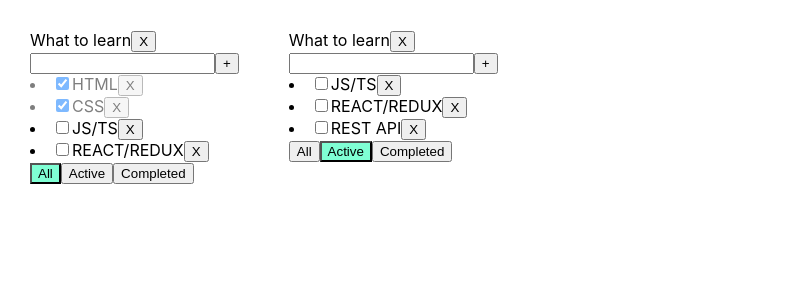
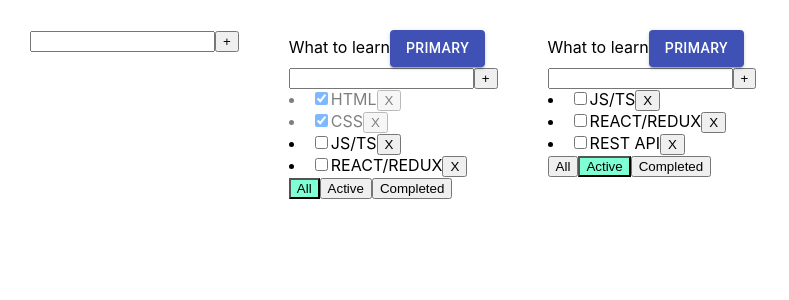
Before and after one commit to ZherdevMak/ToDoList, a React (Create React App) app: page / in a window 1280 px wide. Shown: the top 300 px of the page, without its empty margins (0-789 px from the left). Built offline with nearby package versions, Linux system fonts and the light colour scheme.

Commit message:
Week 7 after resolving troble with material-UI

```diff
--- a/package.json
+++ b/package.json
@@ -3,6 +3,9 @@
   "version": "0.1.0",
   "private": true,
   "dependencies": {
+    "@emotion/react": "^11.9.3",
+    "@emotion/styled": "^11.9.3",
+    "@material-ui/core": "^4.12.4",
     "@testing-library/jest-dom": "^4.2.4",
     "@testing-library/react": "^9.3.2",
     "@testing-library/user-event": "^7.1.2",
@@ -14,6 +17,7 @@
     "react": "^16.13.1",
     "react-dom": "^16.13.1",
     "react-scripts": "3.4.1",
+    "styled-components": "^5.3.5",
     "typescript": "~3.7.2",
     "uuid": "^8.3.2"
   },
--- a/src/App.tsx
+++ b/src/App.tsx
@@ -2,6 +2,7 @@ import React, {useState} from 'react';
 import './App.css';
 import TodoList, {TaskType} from "./TodoList";
 import {v1} from "uuid";
+import {AddItemForm} from "./component/AddItemForm";
 
 export type FilterValuesType = 'all' | 'active' | 'completed'
 
@@ -38,6 +39,15 @@ function App() {
             {id: v1(), title: "REACT/REDUX", isDone: false},
             {id: v1(), title: "REST API", isDone: false}]
     })
+    const addTodolist = (title: string) => {
+        let newTodolistId = v1();
+        let newTodolist: TodoListsType = {id: newTodolistId, title: title, filter: 'all'};
+        setTodoLists([newTodolist, ...todoLists]);
+        setTasks({
+            ...tasks,
+            [newTodolistId]: []
+        })
+    }
 
     let addTask = (TodoListID: string, e: string) => {
         let task: TaskType = {id: v1(), title: e, isDone: false}
@@ -62,11 +72,12 @@ function App() {
         setTodoLists(todoLists.map(e => e.id === ID ? {...e, title: editedTitle} : e))
     }
     const editTask = (ID: string, taskID: string, editedTitle: string) => {
-        setTasks({...tasks,[ID]:tasks[ID].map(el => el.id === taskID ? {...el,title:editedTitle}:el)})
+        setTasks({...tasks, [ID]: tasks[ID].map(el => el.id === taskID ? {...el, title: editedTitle} : el)})
     }
 
     return (
         <div className="App">
+            <AddItemForm addItem={addTodolist}/>
             {todoLists.map((el) => {
                 let tasksForRender = tasks[el.id]
                 if (el.filter === 'active') {
--- a/src/TodoList.tsx
+++ b/src/TodoList.tsx
@@ -4,6 +4,7 @@ import stl from './TodoList.module.css'
 import CheckBox from "./component/CheckBox";
 import {AddTaskForm} from "./component/AddTaskForm";
 import {EditableSpan} from "./component/EditableSpan";
+import {Button} from "@material-ui/core";
 
 export type TaskType = {
     id: string,
@@ -64,8 +65,8 @@ const TodoList = (props: TodoListPropsType) => {
         <div>
             <div>
                 <EditableSpan callBack={titleEditHandler} title = {props.title}/>
-               <button onClick={removeTodoList}>X</button>
-
+               {/*<button onClick={removeTodoList}>X</button>*/}
+                <Button variant="contained" color="primary" onClick={removeTodoList}>Primary</Button>
                 <AddTaskForm callBack={addTaskHandler} />
 
                 <div>{taskJsx}</div>
--- /dev/null
+++ b/src/component/AddItemForm.tsx
@@ -0,0 +1,42 @@
+import React, {ChangeEvent, KeyboardEvent, useState} from 'react';
+
+type AddItemFormPropsType = {
+    addItem: (title: string) => void
+}
+
+export function AddItemForm(props: AddItemFormPropsType) {
+
+    let [title, setTitle] = useState("")
+    let [error, setError] = useState<string | null>(null)
+
+    const addItem = () => {
+        if (title.trim() !== "") {
+            props.addItem(title);
+            setTitle("");
+        } else {
+            setError("Title is required");
+        }
+    }
+
+    const onChangeHandler = (e: ChangeEvent<HTMLInputElement>) => {
+        setTitle(e.currentTarget.value)
+    }
+
+    const onKeyPressHandler = (e: KeyboardEvent<HTMLInputElement>) => {
+        setError(null);
+        if (e.charCode === 13) {
+            addItem();
+        }
+    }
+
+    return <div>
+        <input value={title}
+               onChange={onChangeHandler}
+               onKeyPress={onKeyPressHandler}
+               className={error ? "error" : ""}
+        />
+        <button onClick={addItem}>+</button>
+
+        {error && <div className="error-message">{error}</div>}
+    </div>
+}
```
Also changed, not shown: 1 other file (tests, documents, lock files or other folders).
